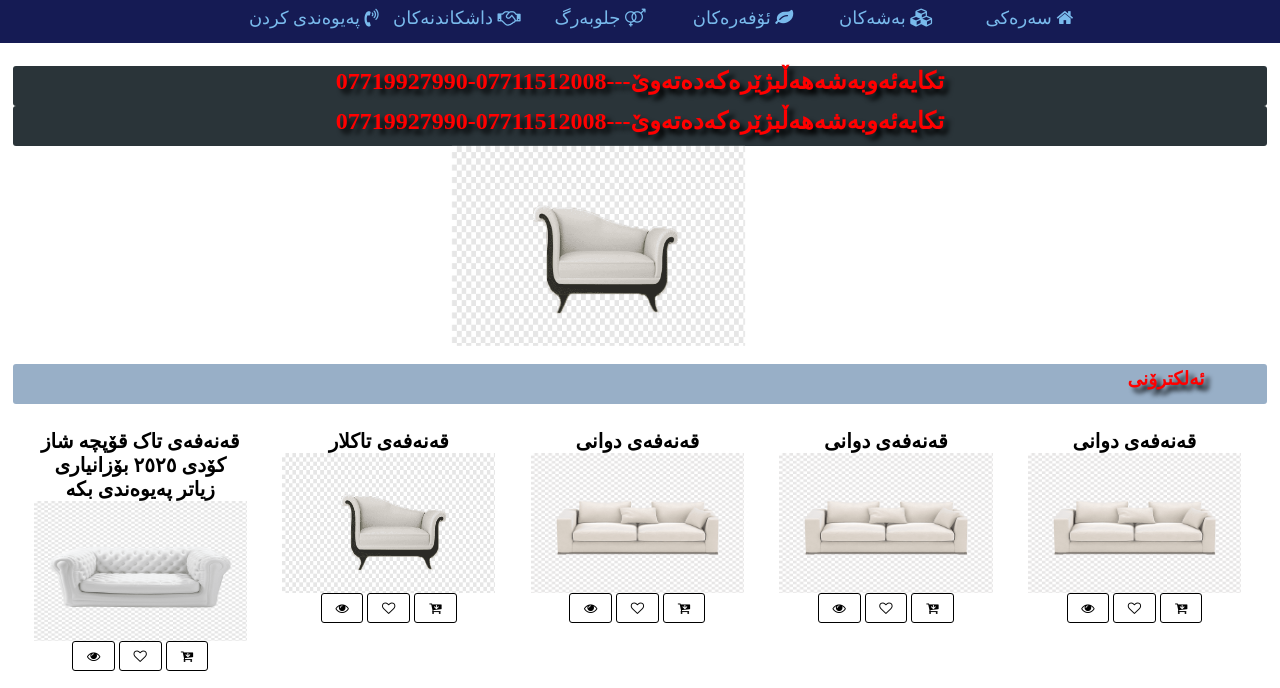
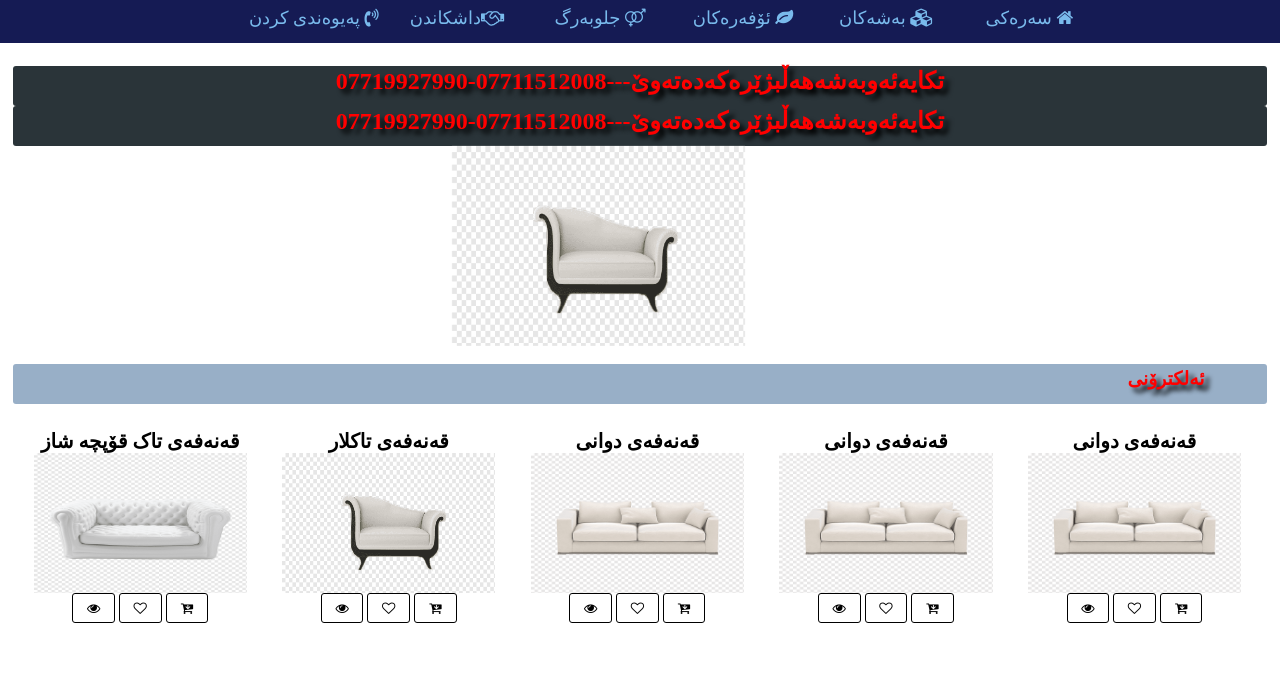
Before and after one commit to arihasl78-cloud/mallmobilyat, a plain HTML site: page index.html in a window 1280 px wide. Shown: the part 112-800 px from the top of the page. Drawn offline with nearby package versions, Linux system fonts and the light colour scheme; a web font is replaced by a local one.

Commit message:
Add files via upload

```diff
--- a/index.html
+++ b/index.html
@@ -59,7 +59,7 @@
                  <li><a href="#"><i class="fa fa-male" aria-hidden="true"></i> پیاوان </a></li>
                     </ul>
             </li>
-             <li><a herf="#"><i class="fa fa-handshake-o" aria-hidden="true"></i> داشکاندنەکان </a></li>
+             <li><a herf="#"><i class="fa fa-handshake-o" aria-hidden="true"></i>داشکاندن</a></li>
              <li><a herf="#"><i class="fa fa-volume-control-phone" aria-hidden="true"></i> پەیوەندی کردن </a></li>
         </ul>
     </div>
@@ -78,7 +78,7 @@
         <ul>
          <li>
          <a href="#">
-             <h4>قەنەفەی تاک قۆپچە شاز کۆدی ٢٥٢٥ بۆزانیاری زیاتر پەیوەندی بکە</h4>
+             <h4>قەنەفەی تاک قۆپچە شاز</h4>
               <img src="imgs/home/3.png"/>
              </a>
              <center>
```
